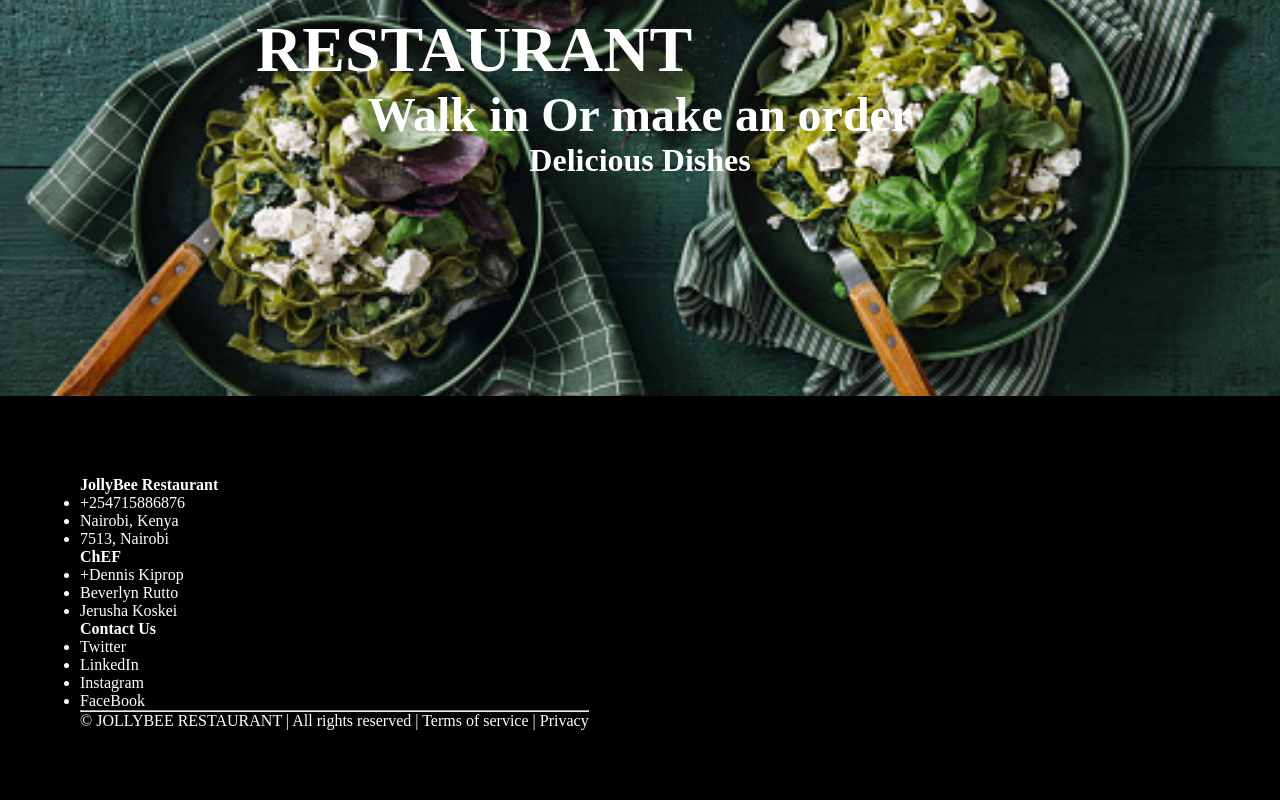
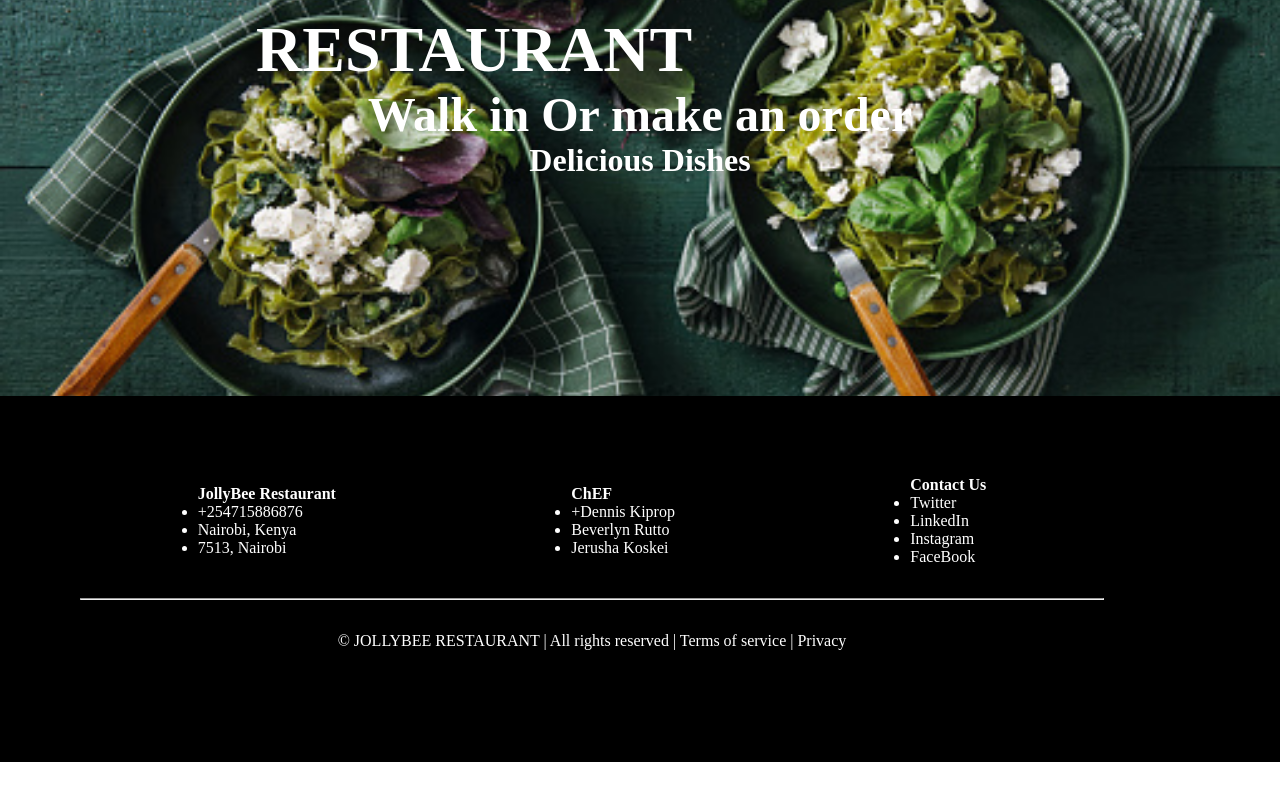
Before and after one commit to Mkdenno/restaurant-app, a React (Create React App) app: page / in a window 1280 px wide. Shown: the part 581-1381 px from the top of the page. After the commit the page ends 1343 px from the top, so only its background shows below. Built offline with nearby package versions, Linux system fonts and the light colour scheme; data requests are answered from the project's data file.

Commit message:
It will add style to the footer

```diff
--- a/src/index.css
+++ b/src/index.css
@@ -130,7 +130,32 @@
 }
 
 /* footer icons */
+.main-footer{
+  height:auto;
+  flex-wrap: wrap;
 
+}
+.container{
+  width: 80vw;
+  color: white;
+  background-color: black;
+
+}
+.row-footer{
+  display: flex;
+  justify-content: space-around;
+  align-items: center;
+  color: white;
+}
+.row .paragraph{
+  display: flex;
+  justify-content: center;
+  align-items: center;
+  margin: 2rem;
+}
+hr{
+  margin-top: 2rem;
+}
 
 
 /* comment form */
```
